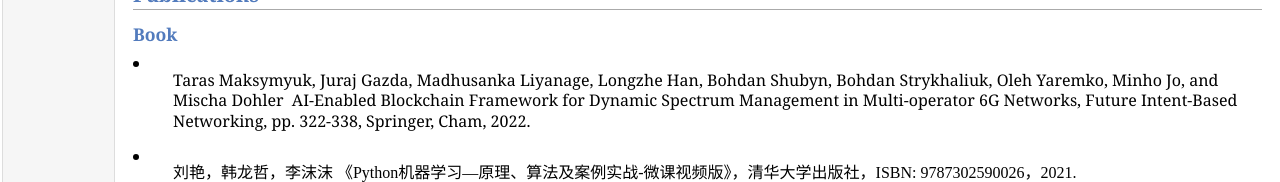
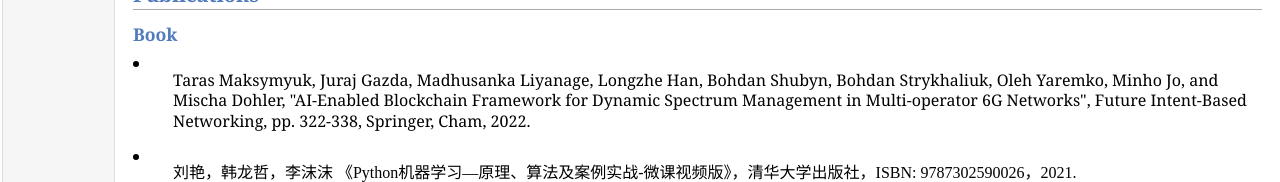
Before and after one commit to longzhehan/longzhehan.github.io, a plain HTML site: page index.html in a window 1280 px wide. Shown: the part 594-776 px from the top of the page. Drawn offline with Linux system fonts and the light colour scheme.

Commit message:
update
update

```diff
--- a/index.html
+++ b/index.html
@@ -60,8 +60,8 @@ Email: <i>lzhan</i> [at] nit [dot] edu [dot] cn, <i>longzhehan</i> [at] gmail [d
 <h2>Publications</h2>
 <h3>Book</h3>
 <li><ul><p>
-  Taras Maksymyuk, Juraj Gazda, Madhusanka Liyanage, Longzhe Han, Bohdan Shubyn, Bohdan Strykhaliuk, Oleh Yaremko, Minho Jo, and Mischa Dohler&nbsp;
-AI-Enabled Blockchain Framework for Dynamic Spectrum Management in Multi-operator 6G Networks, Future Intent-Based Networking, pp. 322-338, Springer, Cham, 2022.
+  Taras Maksymyuk, Juraj Gazda, Madhusanka Liyanage, Longzhe Han, Bohdan Shubyn, Bohdan Strykhaliuk, Oleh Yaremko, Minho Jo, and Mischa Dohler,
+"AI-Enabled Blockchain Framework for Dynamic Spectrum Management in Multi-operator 6G Networks", Future Intent-Based Networking, pp. 322-338, Springer, Cham, 2022.
   </p>
   </ul>
   </li>
```
